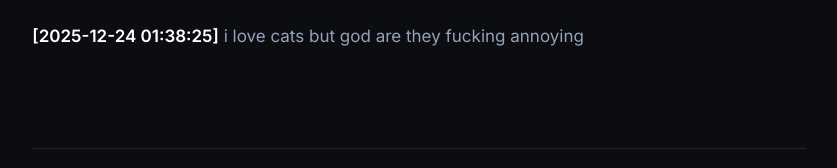
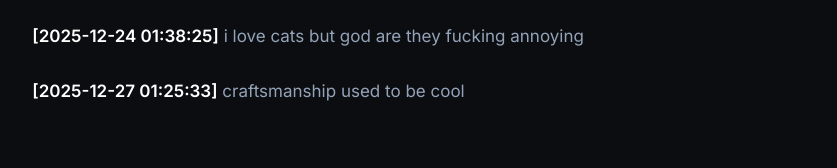
Before and after one commit to NicholaiVogel/NicholaiVogel, an Astro site: page /blog/nicholais-notepad in a window 1280 px wide. Shown: the part 1589-1757 px from the top of the page, without its empty margins (221-1058 px from the left). Built offline with nearby package versions, Linux system fonts and the light colour scheme; Astro itself is replaced by a stand-in of ours.

Commit message:
notepad: craftsmanship used to be cool

```diff
--- a/src/content/blog/nicholais-notepad.mdx
+++ b/src/content/blog/nicholais-notepad.mdx
@@ -33,3 +33,5 @@ tags: ['opinions', 'satire']
 **[2025-12-21 01:13:10]** just clarifying, refactoring my obsidian vault means simplifying. i fell for consumerism and marketing and meta-work pkm youtube bullshit.
 
 **[2025-12-24 01:38:25]** i love cats but god are they fucking annoying
+
+**[2025-12-27 01:25:33]** craftsmanship used to be cool
```
